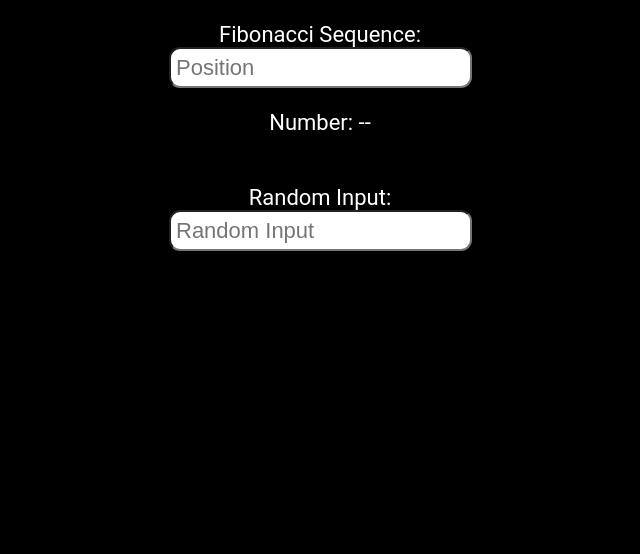
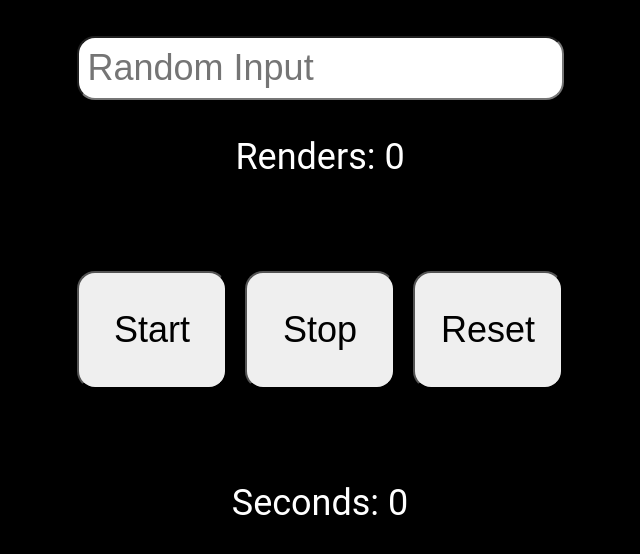
Before and after one commit to lehung2022/react-hooks, a React (Vite) app: page / in a window 1280 px wide. Shown: the top 554 px of the page, without its empty margins (320-960 px from the left). Built offline with nearby package versions, Linux system fonts and the light colour scheme.

Commit message:
useMemo hook

```diff
--- a/src/App.jsx
+++ b/src/App.jsx
@@ -1,36 +1,60 @@
-import { useState, useEffect, useMemo, useCallback } from 'react';
-
-const getArray = () => {
-  for (let i = 0; i < 1000000000; i++) {
-    //do something expensive
-  }
-  return ['Dave', 'Gray'];
-}
+import { useState, useRef } from 'react';
 
 function App() {
-  const [userNumber, setUserNumber] = useState('');
   const [randomInput, setRandomInput] = useState('');
+  const [seconds, setSeconds] = useState(0);
 
-  const fib = useCallback((n) => {
-    return (n <= 1) ? n : fib(n - 1) + fib(n - 2);
-  }, [])
+  const renders = useRef(0);
+  const inputRef = useRef();
+  const timerId = useRef();
 
-  const fibNumber = useMemo(() => fib(userNumber), [userNumber, fib]);
+  const handleChange = (e) => {
+    setRandomInput(e.target.value);
+    renders.current++;
+  }
 
-  const myArray = useMemo(() => getArray(), []);
+  const startTimer = () => {
+    timerId.current = setInterval(() => {
+      renders.current++;
+      setSeconds(prev => prev + 1);
+    }, 1000)
+    inputRef.current.focus();
+  }
 
-  useEffect(() => {
-    console.log('New array')
-  }, [myArray])
+  const stopTimer = () => {
+    clearInterval(timerId.current);
+    timerId.current = 0;
+    inputRef.current.focus();
+  }
+
+  const resetTimer = () => {
+    stopTimer();
+    if (seconds) {
+      renders.current++;
+      setSeconds(0);
+    }
+    inputRef.current.focus();
+  }
 
   return (
     <main className="App">
-      <label>Fibonacci Sequence:</label>
-      <input type="number" value={userNumber} placeholder="Position" onChange={(e) => setUserNumber(e.target.value)} />
-      <p>Number: {fibNumber || "--"}</p>
+      <input
+        ref={inputRef}
+        type="text"
+        value={randomInput}
+        placeholder="Random Input"
+        onChange={handleChange}
+      />
+      <p>Renders: {renders.current}</p>
       <br /><br />
-      <label>Random Input:</label>
-      <input type="text" value={randomInput} placeholder="Random Input" onChange={(e) => setRandomInput(e.target.value)} />
+      <section>
+        <button onClick={startTimer}>Start</button>
+        <button onClick={stopTimer}>Stop</button>
+        <button onClick={resetTimer}>Reset</button>
+      </section>
+      <br /><br />
+      <p>Seconds: {seconds}</p>
+      <br /><br />
       <p>{randomInput}</p>
     </main>
   );
--- a/src/index.css
+++ b/src/index.css
@@ -5,7 +5,7 @@
 }
 
 html {
-  font-size: 22px;
+  font-size: 36px;
 }
 
 body {
@@ -31,11 +31,20 @@ h1 {
   margin-bottom: 1rem;
 }
 
+section {
+  display: flex;
+  justify-content: center;
+  align-items: center;
+}
+
 button {
-  min-width: 50px;
+  font-size: 1rem;
+  width: 150px;
   padding: 1em;
   margin: 0.25em;
   border-radius: 0.5em;
+  display: grid;
+  place-content: center;
 }
 
 input {
```
